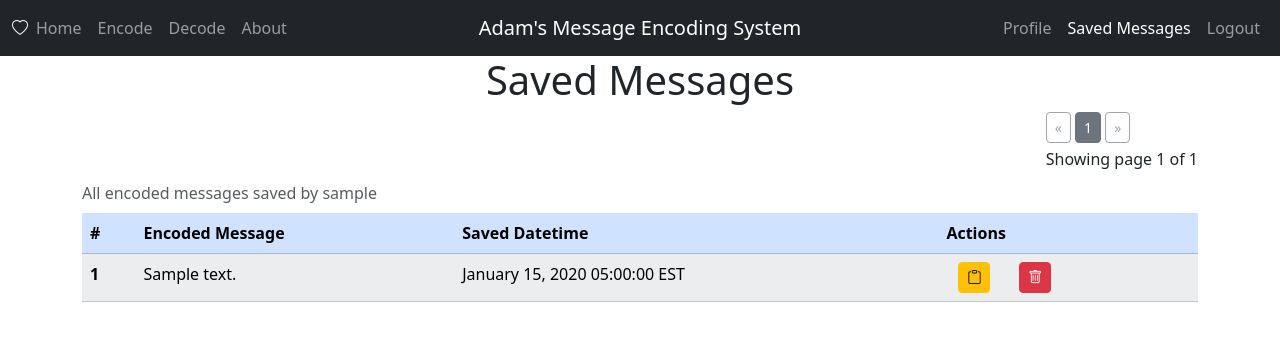
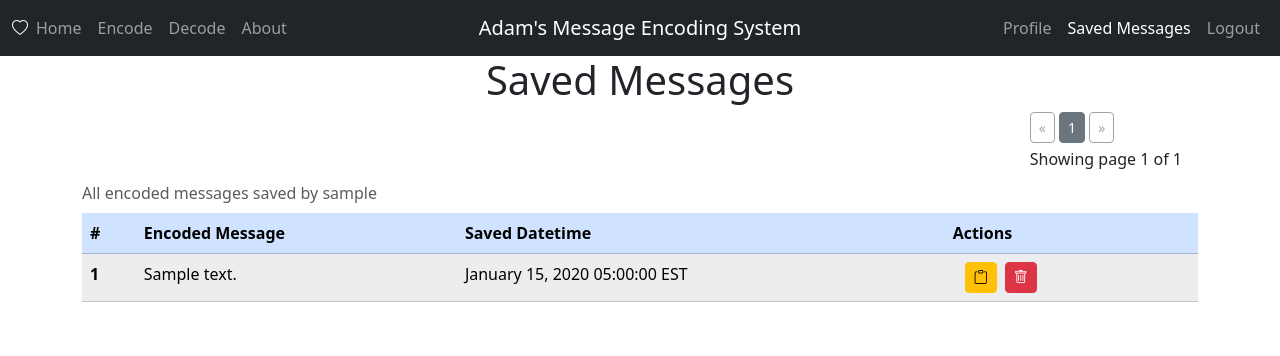
Before and after one commit to adam-bartholomew/encode-message, a Flask app: a page that uses myApp/templates/saved_messages.html in a window 1280 px wide. Shown: the top 356 px of the page. Run offline with Flask 3, Linux system fonts and the light colour scheme; a user stored in the database is signed in; tables that the repository leaves empty hold one stand-in row (values such as "Sample post"); parts of the project's set-up code (start-up, migrations or seed data) failed here and were passed over; some libraries are stand-ins or nearby versions.

Commit message:
improve display of saved message actions, so they don't bleed past the table boundary.

```diff
--- a/myApp/static/css/style.css
+++ b/myApp/static/css/style.css
@@ -13,8 +13,22 @@ a {
     transform: scale(1.01);
     box-shadow: 0 2px 2px rgba(0,0,0,.12), 0 2px 2px rgba(0,0,0,.06);
 }
+.saved-btn-div {
+    padding-left: 0;
+    padding-right: 0.5rem;
+}
+saved-msg-actn-container {
+    padding: 0;
+}
+.saved-msg-actn-row {
+    margin: auto;
+}
 .pagination-links-div {
     float: right;
+    margin-right: 0.5rem;
+    padding-right: 0.5rem;
+    margin-left: 0.5rem;
+    padding-left: 0.5rem;
 }
 .pagination-info {
     margin-top: 0.25em;
@@ -239,3 +253,11 @@ a {
         margin-bottom: 5px;
     }
 }
+@media (max-width: 767px) {
+    .saved-btn-div {
+        margin-bottom: 0.5rem;
+    }
+    .saved-msg-actn-row {
+        display: block;
+    }
+}
--- a/myApp/templates/saved_messages.html
+++ b/myApp/templates/saved_messages.html
@@ -57,14 +57,12 @@
                 <td id="savedText{{ loop.index }}" class="message-text">{{ savedMessage['encoded_text'] }}</td>
                 <td>{{ user.get_formatted_date(savedMessage['saved_datetime']) }}</td>
                 <td>
-                    <div class="container">
-                        <div class="row">
-                            <div class="col-6 col-md-3">
+                    <div class="container-fluid saved-msg-actn-container">
+                        <div class="row saved-msg-actn-row">
+                            <div class="d-grid gap-2 d-md-flex saved-msg-actn-div" style="padding-left: 0;">
                                 <button id="copySavedMsgBtn_{{ ((saved_messages.page - 1) * rows_per_page) + loop.index }}" aria-label="Copy encoded message to clipboard" data-bs-toggle="tooltip" data-bs-placement="top" title="Copy encoded message to clipboard" class="btn btn-warning btn-sm saved-action-btn" type="button" onclick="copyToClipboard('savedText{{ ((saved_messages.page - 1) * rows_per_page) + loop.index }}');">
                                     <i class="bi bi-clipboard" aria-hidden="true"></i>
                                 </button>
-                            </div>
-                            <div class="col-6 col-md-3">
                                 <form id="deleteSavedMsg_{{ ((saved_messages.page - 1) * rows_per_page) + loop.index }}" name="deleteSavedMsg_{{ ((saved_messages.page - 1) * rows_per_page) + loop.index }}" action="{{ url_for('routes.delete_saved_message', message_id=savedMessage['id']) }}" method="post" class="form-general">
                                     <button aria-label="Delete Saved Message" class="btn btn-danger btn-sm saved-action-btn" data-bs-placement="top" data-bs-toggle="tooltip" form="deleteSavedMsg_{{ ((saved_messages.page - 1) * rows_per_page) + loop.index }}" id="deleteSavedMsgBtn_{{ ((saved_messages.page - 1) * rows_per_page) + loop.index }}" title="Delete Saved Message" type="submit" value="Delete">
                                         <i class="bi bi-trash" aria-hidden="true"></i>
```
